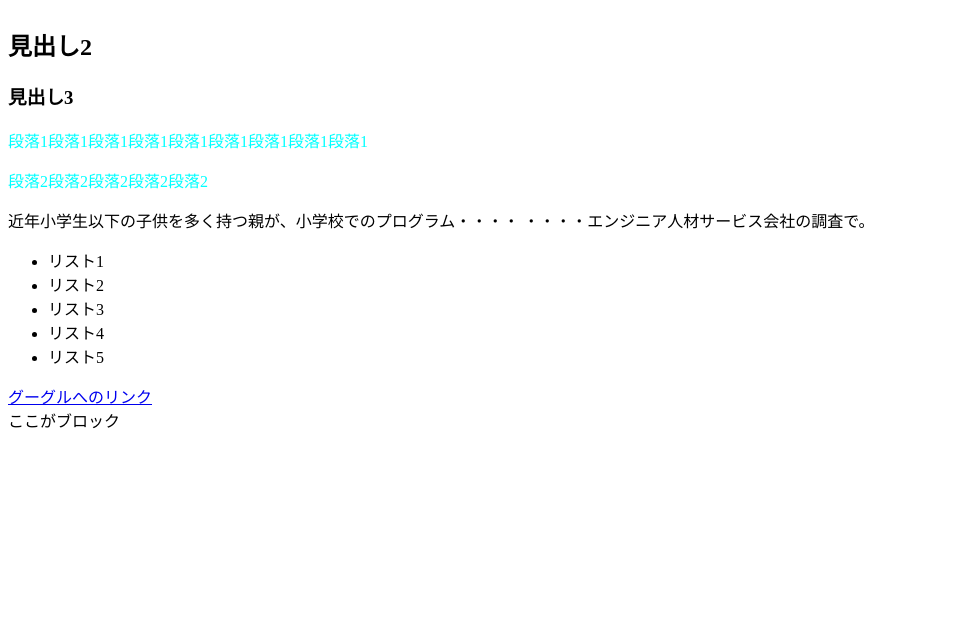
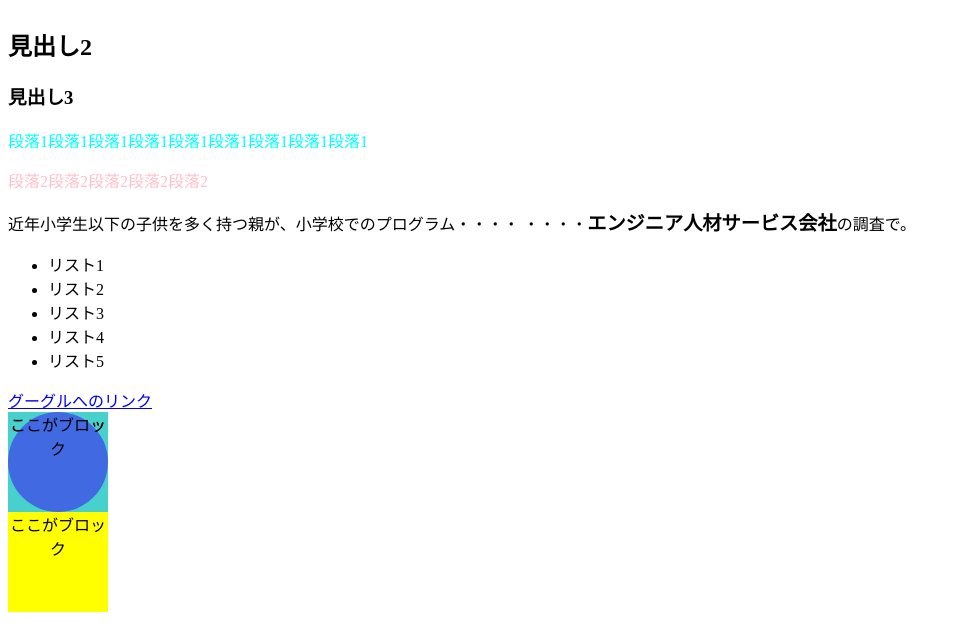
Before and after one commit to force-ueda/sample, a plain HTML site: page index.html in a window 1280 px wide. Shown: the part 158-800 px from the top of the page, without its empty margins (0-961 px from the left). Drawn offline with Linux system fonts and the light colour scheme.

Commit message:
CSS 練習

```diff
--- a/css/index.css
+++ b/css/index.css
@@ -1,8 +1,38 @@
-p {
+p.sub-title1 {
 color: aqua;
+}
+p#sub-title2 {
+color: pink;
+}
+.company{
+  font-weight: bold;
+  font-size: larger;
 }
 h1 {
   color: red;
   font-size: 50pt;
   font-weight: bold;
 }
+div.box1{
+  height: 100px;
+  width: 100px;
+  background-color: royalblue;
+  text-align: center;
+  border-radius: 50% 50% 50% 50%;
+  position: absolute;
+  left: ;
+  top: ;
+}
+
+div.box2{
+  height: 100px;
+  width: 100px;
+  background-color: mediumturquoise;
+  text-align: center;
+}
+div.box3{
+  height: 100px;
+  width: 100px;
+  background-color: yellow;
+  text-align: center;
+}
--- a/index.html
+++ b/index.html
@@ -16,9 +16,10 @@
   </h1>
   <h2>見出し2</h2>
   <h3>見出し3</h3>
-  <p>段落1段落1段落1段落1段落1段落1段落1段落1段落1</p><p>段落2段落2段落2段落2段落2</p>
+  <p class="sub-title1">段落1段落1段落1段落1段落1段落1段落1段落1段落1</p>
+  <p id="sub-title2">段落2段落2段落2段落2段落2</p>
   近年小学生以下の子供を多く持つ親が、小学校でのプログラム・・・・
-  ・・・・<span>エンジニア人材サービス会社</span>の調査で。
+  ・・・・<span class="company">エンジニア人材サービス会社</span>の調査で。
   <ul>
     <li>リスト1</li>
     <li>リスト2</li>
@@ -27,6 +28,8 @@
     <li>リスト5</li>
   </ul>
   <a href="https://www.google.co.jp">グーグルへのリンク</a>
-  <div>ここがブロック</div>
+  <div class="box1">ここがブロック</div>
+  <div class="box2">ここがブロック</div>
+  <div class="box3">ここがブロック</div>
 </body>
 </html>
```
